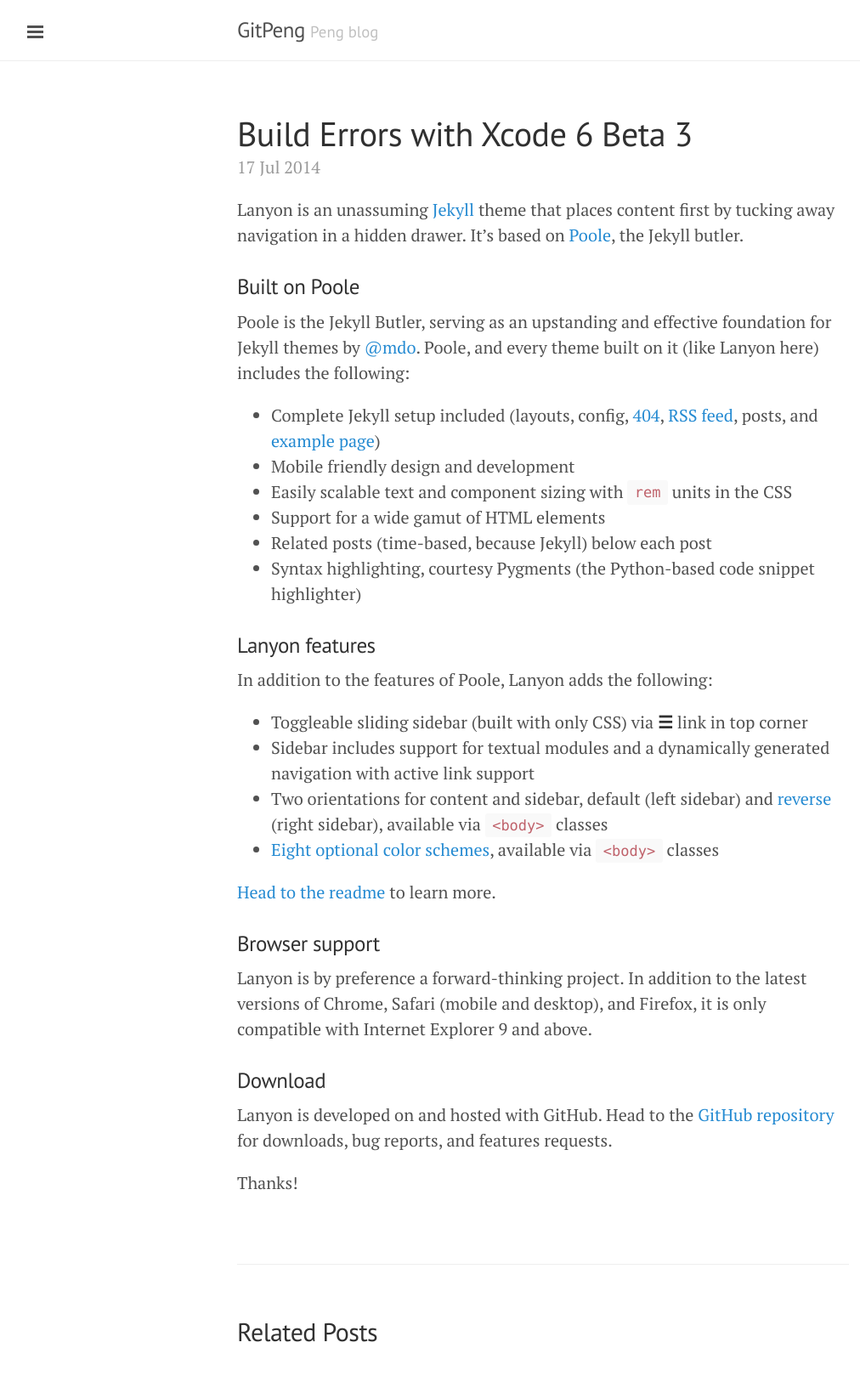
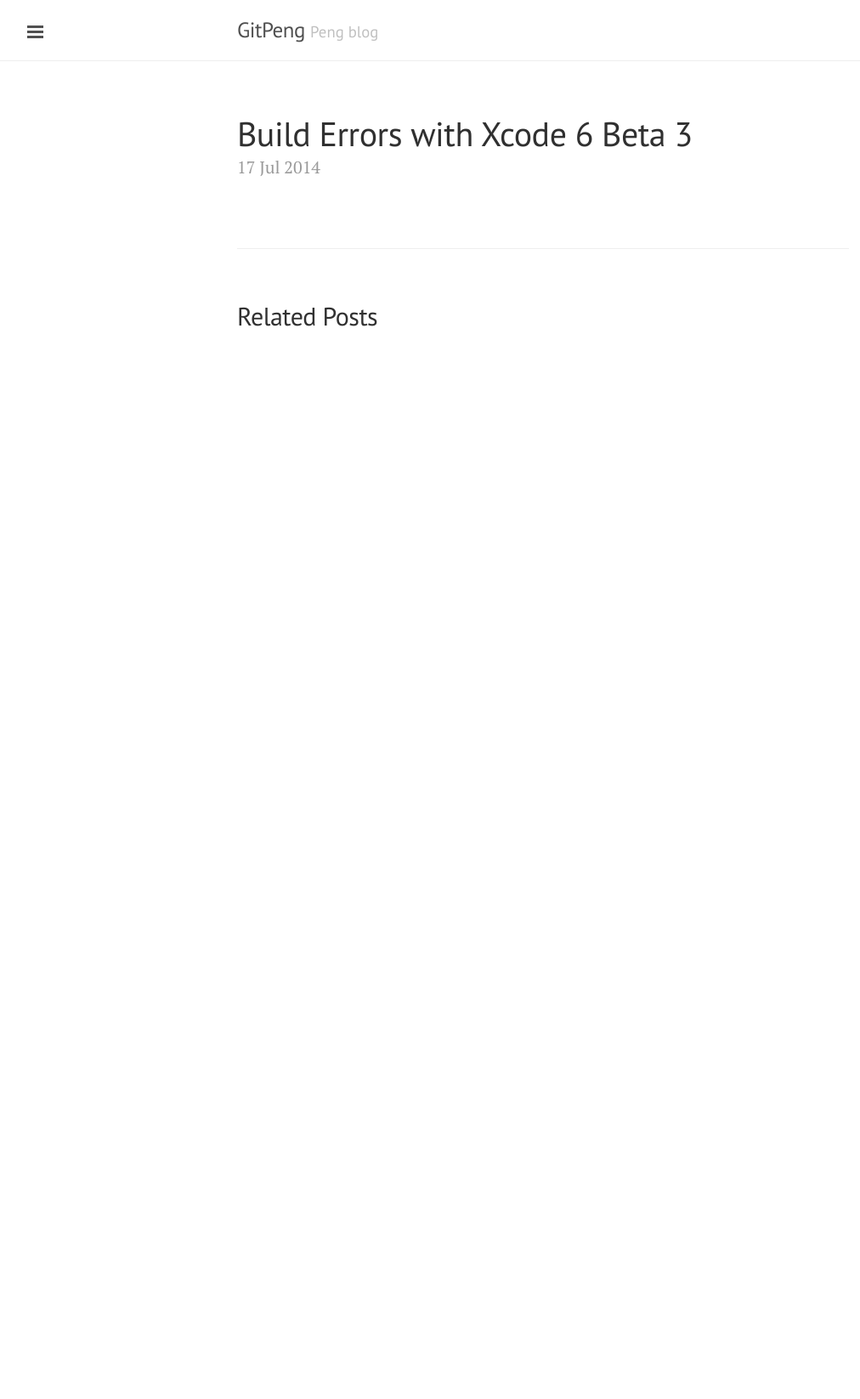
Before and after one commit to GitPeng/GitPeng.github.io, a Jekyll site: the page built from _posts/2014-07-17-introducing-lanyon.md, in a window 1280 px wide. Shown: the whole page at 85% size, without its empty margins (1-1013 px from the left). Built offline with Jekyll 4.4.1, drawn with Linux system fonts in a browser that asks for light colours; Markdown is read by kramdown in place of the engine named in the settings; after the commit the page ends 900 px from its top, so only the background shows below that.

```diff
--- a/_posts/2014-07-17-introducing-lanyon.md
+++ b/_posts/2014-07-17-introducing-lanyon.md
@@ -2,37 +2,3 @@
 layout: post
 title: Build Errors with Xcode 6 Beta 3
 ---
-
-Lanyon is an unassuming [Jekyll](http://jekyllrb.com) theme that places content first by tucking away navigation in a hidden drawer. It's based on [Poole](http://getpoole.com), the Jekyll butler.
-
-### Built on Poole
-
-Poole is the Jekyll Butler, serving as an upstanding and effective foundation for Jekyll themes by [@mdo](https://twitter.com/mdo). Poole, and every theme built on it (like Lanyon here) includes the following:
-
-* Complete Jekyll setup included (layouts, config, [404](/404), [RSS feed](/atom.xml), posts, and [example page](/about))
-* Mobile friendly design and development
-* Easily scalable text and component sizing with `rem` units in the CSS
-* Support for a wide gamut of HTML elements
-* Related posts (time-based, because Jekyll) below each post
-* Syntax highlighting, courtesy Pygments (the Python-based code snippet highlighter)
-
-### Lanyon features
-
-In addition to the features of Poole, Lanyon adds the following:
-
-* Toggleable sliding sidebar (built with only CSS) via **☰** link in top corner
-* Sidebar includes support for textual modules and a dynamically generated navigation with active link support
-* Two orientations for content and sidebar, default (left sidebar) and [reverse](https://github.com/poole/lanyon#reverse-layout) (right sidebar), available via `<body>` classes
-* [Eight optional color schemes](https://github.com/poole/lanyon#themes), available via `<body>` classes
-
-[Head to the readme](https://github.com/poole/lanyon#readme) to learn more.
-
-### Browser support
-
-Lanyon is by preference a forward-thinking project. In addition to the latest versions of Chrome, Safari (mobile and desktop), and Firefox, it is only compatible with Internet Explorer 9 and above.
-
-### Download
-
-Lanyon is developed on and hosted with GitHub. Head to the <a href="https://github.com/poole/lanyon">GitHub repository</a> for downloads, bug reports, and features requests.
-
-Thanks!
```
